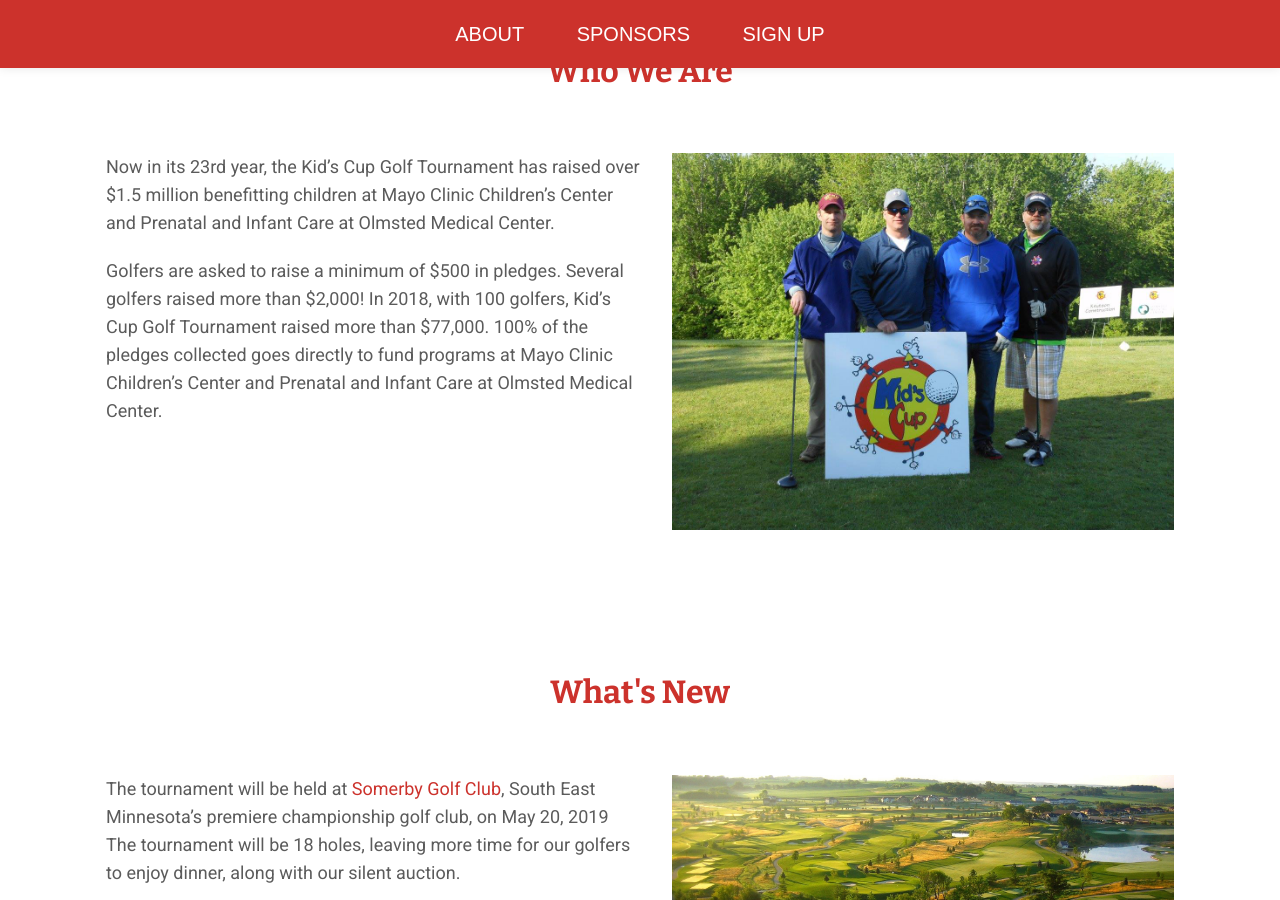
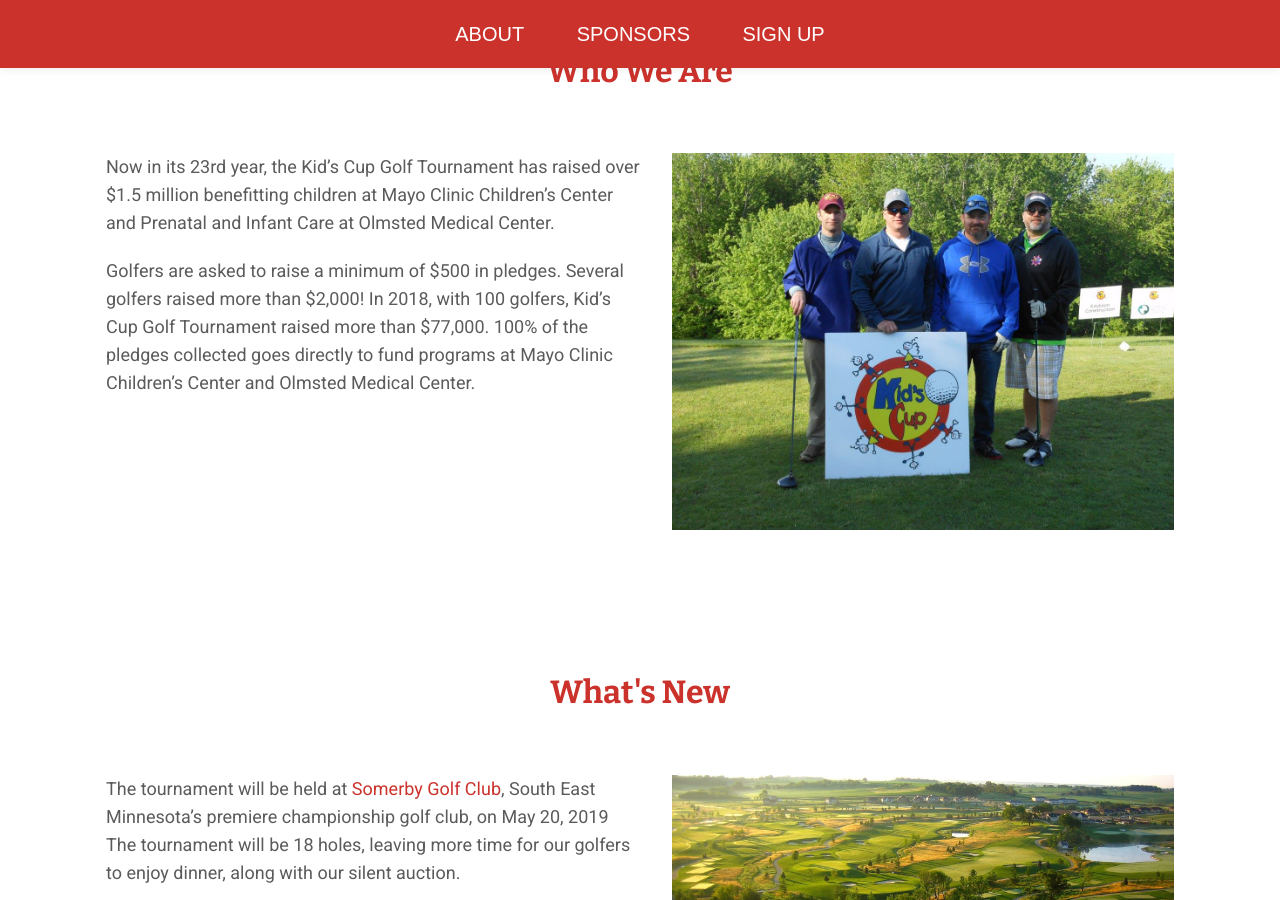
Before and after one commit to kidscuprochester/kidscuprochester.github.io, a Jekyll site: the page built from index.md, in a window 1280 px wide and 900 px high, scrolled down 1021 px. Built offline with Jekyll 4.4.1, drawn with Linux system fonts in a browser that asks for light colours; nearby versions of some CDN libraries.

Commit message:
Updated Config

```diff
--- a/_config.yml
+++ b/_config.yml
@@ -28,7 +28,7 @@ who_we_are:
     has raised over $1.5 million benefitting children at
     Mayo Clinic Children’s Center and Prenatal and Infant Care at Olmsted Medical Center.
 
-    Golfers are asked to raise a minimum of $500 in pledges. Several golfers raised more than $2,000! In 2018, with 100 golfers, Kid’s Cup Golf Tournament raised more than $77,000. 100% of the pledges collected goes directly to fund programs at Mayo Clinic Children’s Center and Prenatal and Infant Care at Olmsted Medical Center.
+    Golfers are asked to raise a minimum of $500 in pledges. Several golfers raised more than $2,000! In 2018, with 100 golfers, Kid’s Cup Golf Tournament raised more than $77,000. 100% of the pledges collected goes directly to fund programs at Mayo Clinic Children’s Center and Olmsted Medical Center.
   image: "/uploads/players_1.jpg"
 whats_new:
   text: |
```
